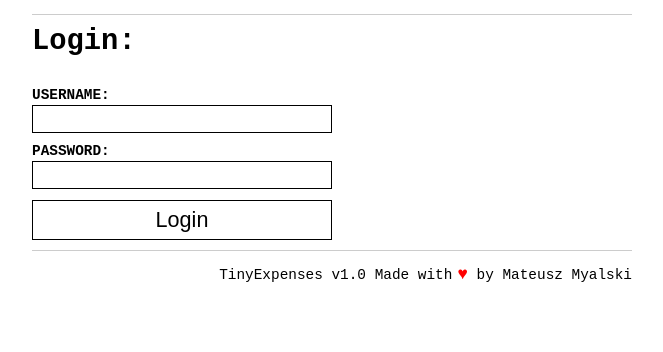
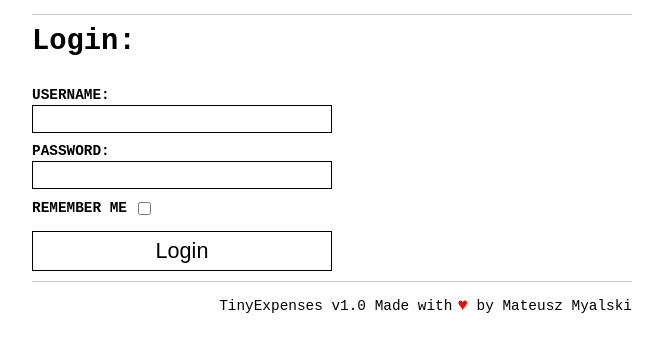
Before and after one commit to MateuszMyalski/tinyexpenses, a Flask app: page / in a window 1280 px wide. Shown: the part 207-559 px from the top of the page, without its empty margins (308-971 px from the left). Run offline with Flask 3, Linux system fonts and the light colour scheme; parts of the project's set-up code (start-up, migrations or seed data) failed here and were passed over; some libraries are stand-ins or nearby versions.

Commit message:
Added remember me

```diff
--- a/tinyexpenses/auth.py
+++ b/tinyexpenses/auth.py
@@ -3,13 +3,14 @@ from .django_http import url_has_allowed_host_and_scheme
 from flask import abort, render_template, request, redirect, url_for
 from flask_wtf import FlaskForm
 from flask_login import login_user, logout_user
-from wtforms import StringField, PasswordField, SubmitField, validators
+from wtforms import StringField, PasswordField, SubmitField, BooleanField, validators
 from .extensions import login_manager, users_db
 
 
 class LoginForm(FlaskForm):
     username = StringField("Username", [validators.DataRequired()])
     password = PasswordField("Password", [validators.DataRequired()])
+    remember = BooleanField('Remember Me')
     submit = SubmitField("Login")
 
 
@@ -38,7 +39,7 @@ def auth_authenticate_post():
             "login.html", form=form, infos=[("error", "Invalid username/password")]
         )
 
-    if not login_user(user):
+    if not login_user(user, remember=form.remember.data):
         return render_template(
             "login.html", form=form, infos=[("error", "User inactive")]
         )
--- a/tinyexpenses/static/styles.css
+++ b/tinyexpenses/static/styles.css
@@ -155,6 +155,17 @@ form.savings-form > label {
 
   font-weight: bold;
   text-transform: uppercase;
+}
+
+form.login-form > label.remember-me-label {
+  display: inline-flex;
+  align-items: center;
+  gap: 0.5em;
+  margin-top: 10px;
+}
+
+form.login-form > label.remember-me-label:after {
+  content: none;
 }
 
 form.login-form > label:after,
--- a/tinyexpenses/templates/login.html
+++ b/tinyexpenses/templates/login.html
@@ -9,6 +9,9 @@
     {{ form.username.label }}{{ form.username() }}
 
     {{ form.password.label }}{{ form.password() }}
+    <label class="remember-me-label">
+      {{ form.remember.label.text }}{{ form.remember() }}
+    </label>
 
     {{ form.submit() }}
   </form>
```
